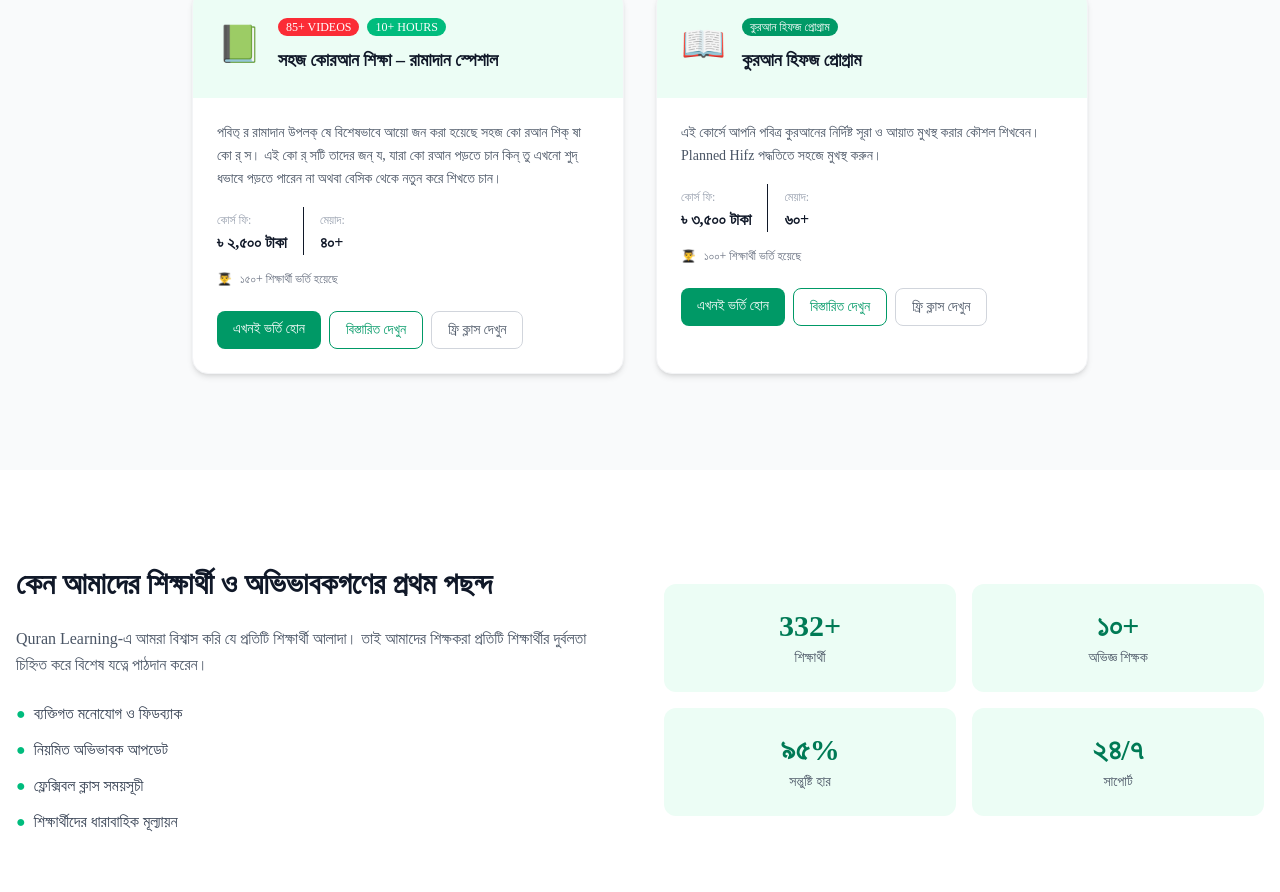
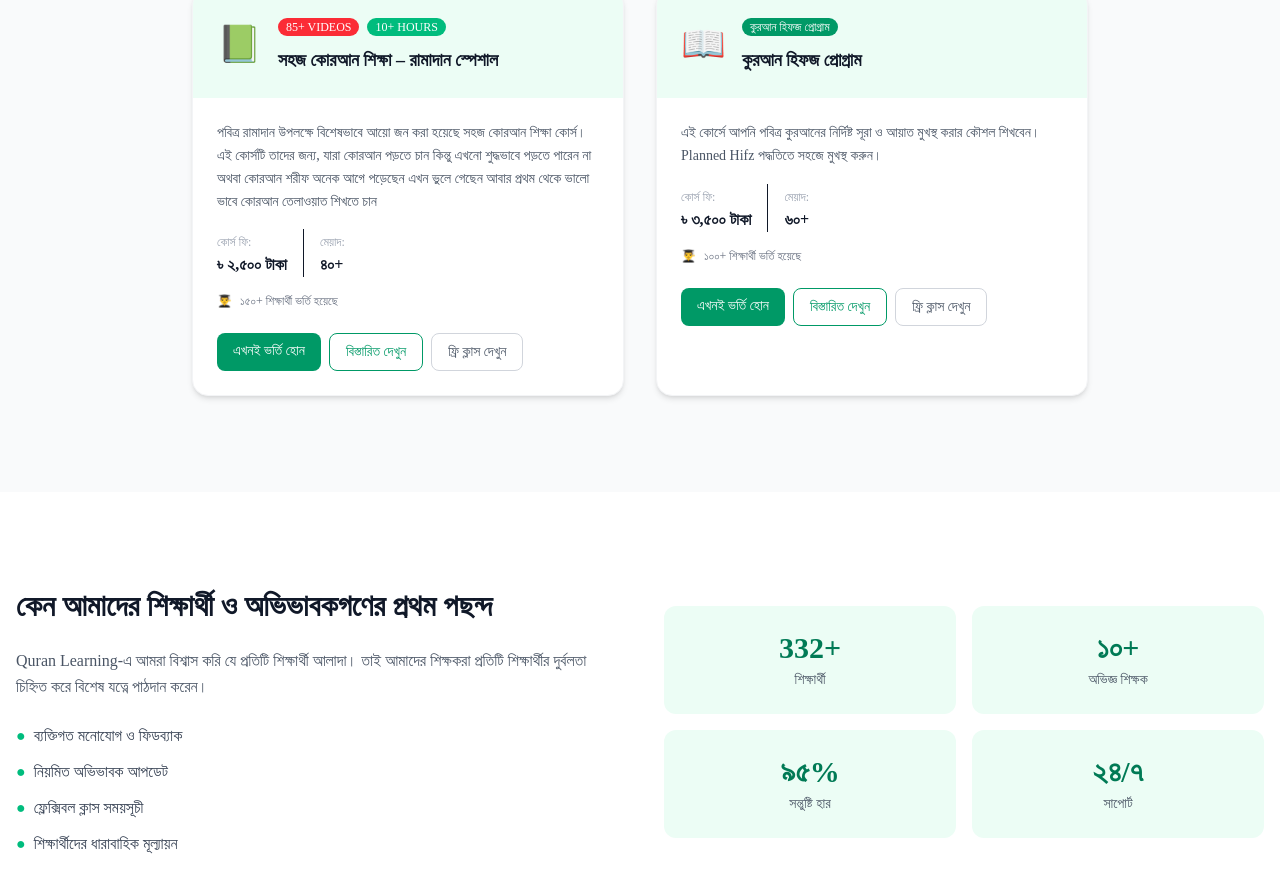
Before and after one commit to kawsar19/quran-learning, a Next.js app: page / in a window 1280 px wide. Shown: the part 1400-2292 px from the top of the page. Built offline with nearby package versions, Linux system fonts and the light colour scheme; a web font is replaced by a local one.

Commit message:
update page.tsx

```diff
--- a/app/page.tsx
+++ b/app/page.tsx
@@ -115,9 +115,8 @@ export default function HomePage() {
               </div>
               <div className="p-6">
                 <p className="text-gray-600 text-sm mb-4 leading-relaxed">
-                  পবিত্ র রামাদান উপলক্ ষে বিশেষভাবে আয়ো জন করা হয়েছে সহজ কো রআন শিক্ ষা কো র্ স।
-এই কো র্ সটি তাদের জন্ য, যারা কো রআন পড়তে চান কিন্ তু এখনো শুদ্ ধভাবে পড়তে পারেন না অথবা বেসিক থেকে নতুন করে শিখতে চান।
-                </p>
+                 পবিত্র রামাদান উপলক্ষে বিশেষভাবে আয়ো জন করা হয়েছে সহজ কোরআন শিক্ষা কোর্স।
+এই কোর্সটি তাদের জন্য, যারা কোরআন পড়তে চান কিন্তু এখনো শুদ্ধভাবে পড়তে পারেন না অথবা কোরআন শরীফ অনেক আগে পড়েছেন এখন ভুলে গেছেন আবার প্রথম থেকে ভালো ভাবে কোরআন তেলাওয়াত শিখতে চান         </p>
                 <div className="flex items-center gap-4 mb-4">
                   <div>
                     <span className="text-gray-400 text-xs">কোর্স ফি:</span>
```
